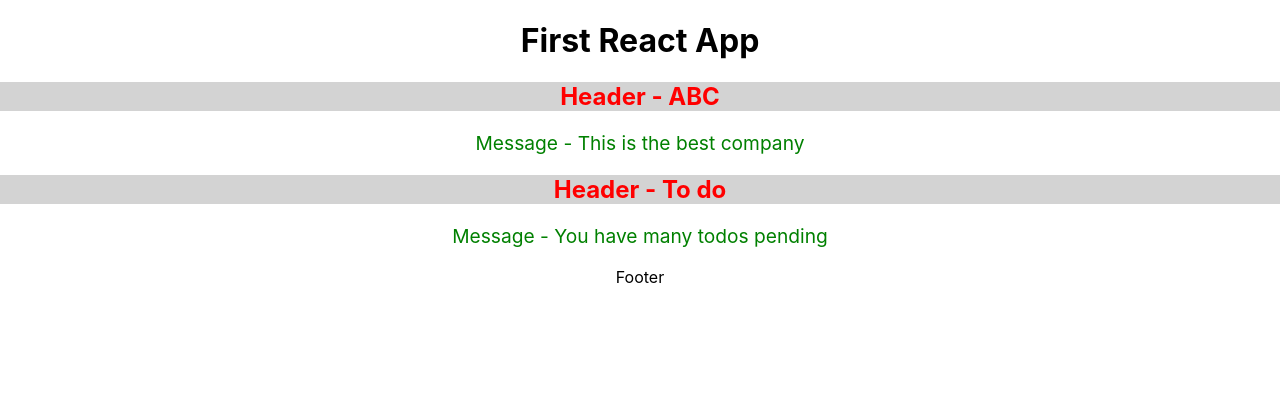
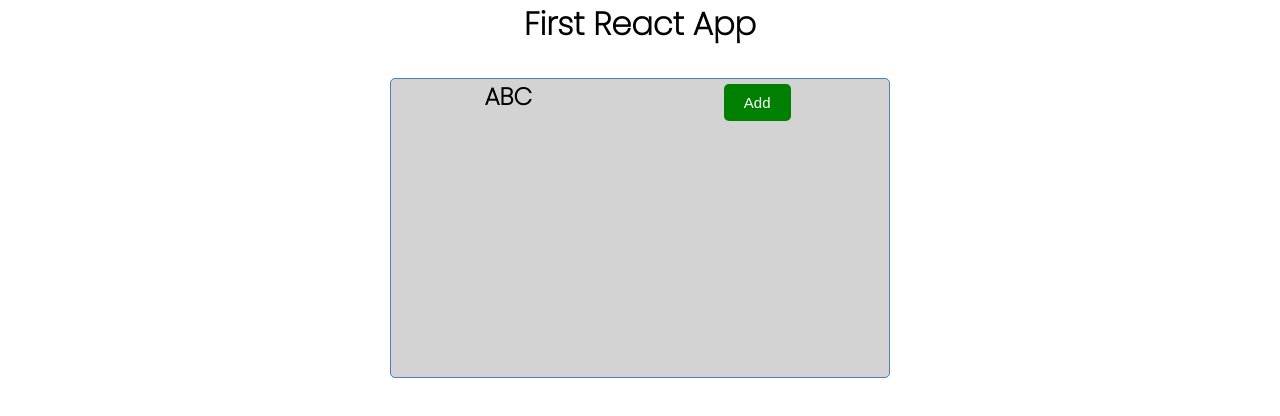
Before and after one commit to natiquekeyin/frontend2023Winter, a React (Create React App) app in the folder Week12/firstapp/: page / in a window 1280 px wide. Shown: the top 416 px of the page. Built offline with nearby package versions, Linux system fonts and the light colour scheme.

Commit message:
march22_2

```diff
--- a/Week12/firstapp/src/App.js
+++ b/Week12/firstapp/src/App.js
@@ -8,8 +8,6 @@ function App() {
     <div className="App">
       <h1>First React App</h1>
       <Header title="ABC" message="This is the best company" />
-      <Header title="To do" message="You have many todos pending" />
-      <Footer />
     </div>
   );
 }
--- /dev/null
+++ b/Week12/firstapp/src/components/Button.jsx
@@ -0,0 +1,13 @@
+const Button = ({ color, text, someFun }) => {
+  return (
+    <button
+      className="btn"
+      style={{ backgroundColor: color }}
+      onClick={someFun}
+    >
+      {text}
+    </button>
+  );
+};
+
+export default Button;
--- a/Week12/firstapp/src/components/Header.jsx
+++ b/Week12/firstapp/src/components/Header.jsx
@@ -1,14 +1,16 @@
 import PropTypes from "prop-types";
+import Button from "./Button";
 
 const Header = (props) => {
+  const onClick = () => {
+    console.log("clicked the button");
+  };
   return (
-    <div>
-      <h2 style={{ color: "red", backgroundColor: "lightgray" }}>
-        Header - {props.title}
-      </h2>
-      <p style={{ color: "green", fontSize: "1.2em" }}>
-        Message - {props.message}
-      </p>
+    <div className="container">
+      <header className="header">
+        <h2>{props.title}</h2>
+        <Button color="green" text="Add" someFun={onClick} />
+      </header>
     </div>
   );
 };
@@ -23,4 +25,9 @@ Header.propTypes = {
   message: PropTypes.string.isRequired,
 };
 
+const headingStyle = {
+  color: "green",
+  backgroundColor: "lightgray",
+};
+
 export default Header;
--- a/Week12/firstapp/src/index.css
+++ b/Week12/firstapp/src/index.css
@@ -1,13 +1,46 @@
+@import url("https://fonts.googleapis.com/css2?family=Poppins:wght@200&display=swap");
+* {
+  box-sizing: border-box;
+  margin: 0;
+  padding: 0;
+}
 body {
   margin: 0;
-  font-family: -apple-system, BlinkMacSystemFont, 'Segoe UI', 'Roboto', 'Oxygen',
-    'Ubuntu', 'Cantarell', 'Fira Sans', 'Droid Sans', 'Helvetica Neue',
-    sans-serif;
-  -webkit-font-smoothing: antialiased;
-  -moz-osx-font-smoothing: grayscale;
+  font-family: "Poppins", sans-serif;
 }
 
-code {
-  font-family: source-code-pro, Menlo, Monaco, Consolas, 'Courier New',
-    monospace;
+.container {
+  max-width: 500px;
+  margin: 30px auto;
+  background-color: lightgrey;
+  min-height: 300px;
+  border: 1px solid steelblue;
+  border-radius: 5px;
+  overflow: auto;
 }
+
+.header {
+  display: flex;
+  justify-content: space-around;
+  margin-bottom: 20px;
+}
+
+.btn {
+  background-color: #000;
+  color: #fff;
+  display: inline-block;
+  border: none;
+  padding: 10px 20px;
+  margin: 5px;
+  border-radius: 5px;
+  cursor: pointer;
+  font-size: 15px;
+}
+
+.btn:focus {
+  outline: none;
+}
+
+.btn:active {
+  transform: scale(0.98);
+}
```
Also changed, not shown: 1 other file (tests, documents, lock files or other folders).
